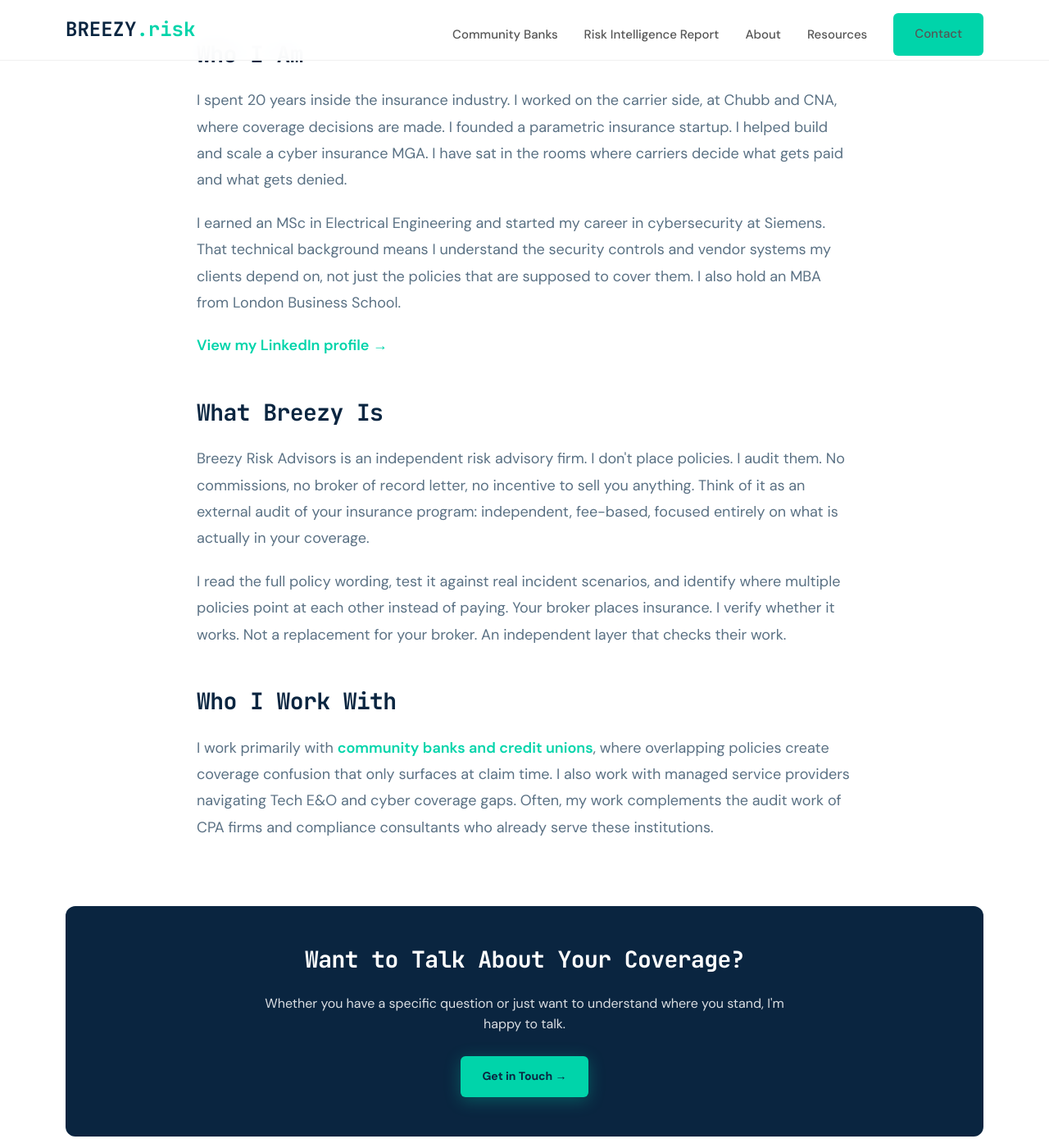
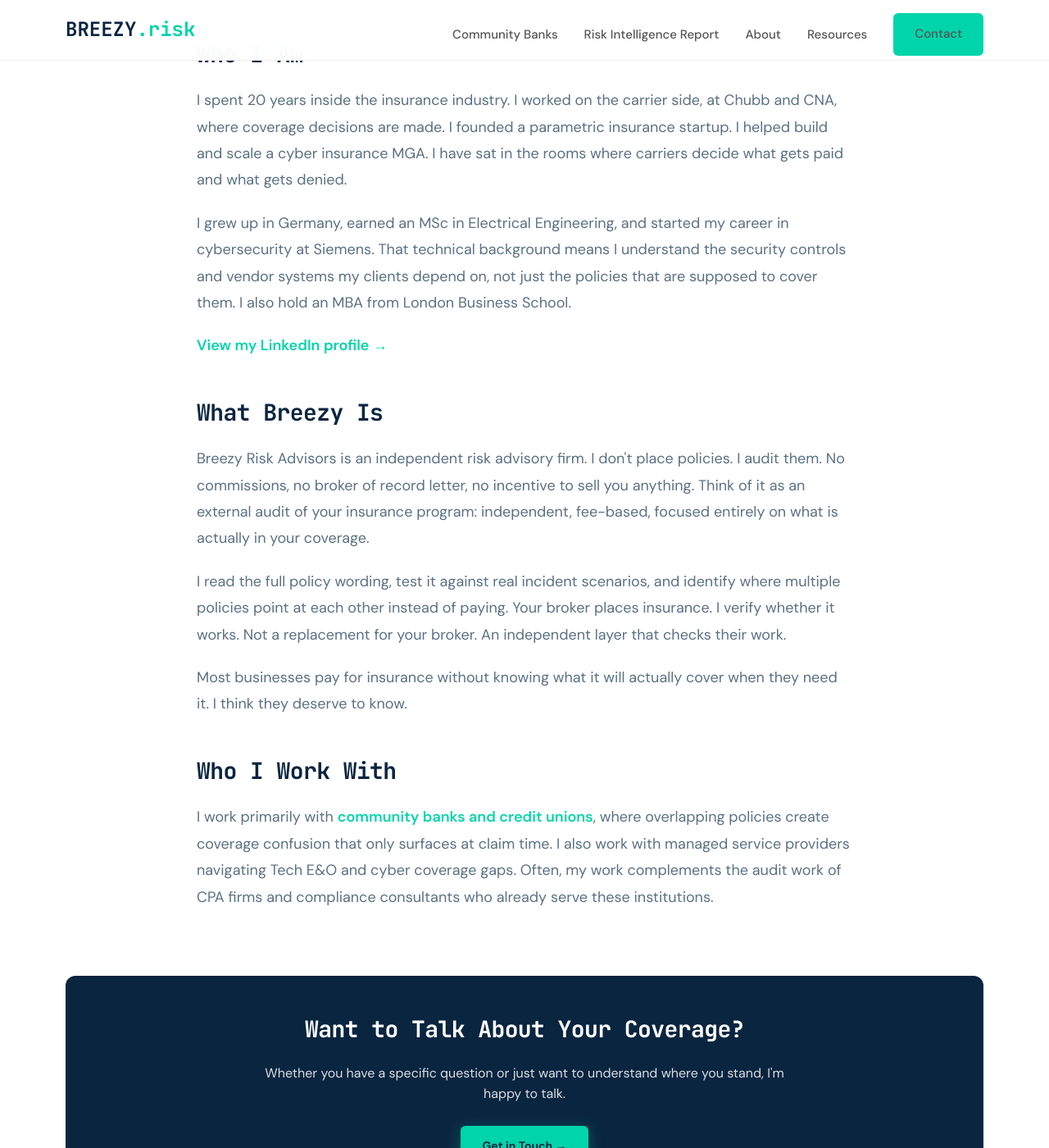
Before and after one commit to joeproe1/breezyins.com, a Jekyll site: the page built from about.html, in a window 1280 px wide and 1400 px high, scrolled down 603 px. Shown: the whole window at 82% size. Built offline with Jekyll 4.4.1, drawn with Linux system fonts in a browser that asks for light colours.

Commit message:
Add Germany origin and belief statement to About page
Co-Authored-By: Claude Opus 4.6 <noreply@anthropic.com>

```diff
--- a/about.html
+++ b/about.html
@@ -50,12 +50,13 @@ image: /assets/images/joerg-portrait.jpg
 
             <h2>Who I Am</h2>
             <p>I spent 20 years inside the insurance industry. I worked on the carrier side, at Chubb and CNA, where coverage decisions are made. I founded a parametric insurance startup. I helped build and scale a cyber insurance MGA. I have sat in the rooms where carriers decide what gets paid and what gets denied.</p>
-            <p>I earned an MSc in Electrical Engineering and started my career in cybersecurity at Siemens. That technical background means I understand the security controls and vendor systems my clients depend on, not just the policies that are supposed to cover them. I also hold an MBA from London Business School.</p>
+            <p>I grew up in Germany, earned an MSc in Electrical Engineering, and started my career in cybersecurity at Siemens. That technical background means I understand the security controls and vendor systems my clients depend on, not just the policies that are supposed to cover them. I also hold an MBA from London Business School.</p>
             <p><a href="https://www.linkedin.com/in/joergproeve/" target="_blank" rel="noopener">View my LinkedIn profile &rarr;</a></p>
 
             <h2>What Breezy Is</h2>
             <p>Breezy Risk Advisors is an independent risk advisory firm. I don't place policies. I audit them. No commissions, no broker of record letter, no incentive to sell you anything. Think of it as an external audit of your insurance program: independent, fee-based, focused entirely on what is actually in your coverage.</p>
             <p>I read the full policy wording, test it against real incident scenarios, and identify where multiple policies point at each other instead of paying. Your broker places insurance. I verify whether it works. Not a replacement for your broker. An independent layer that checks their work.</p>
+            <p>Most businesses pay for insurance without knowing what it will actually cover when they need it. I think they deserve to know.</p>
 
             <h2>Who I Work With</h2>
             <p>I work primarily with <a href="{{ '/community-bank-insurance/' | relative_url }}">community banks and credit unions</a>, where overlapping policies create coverage confusion that only surfaces at claim time. I also work with managed service providers navigating Tech E&amp;O and cyber coverage gaps. Often, my work complements the audit work of CPA firms and compliance consultants who already serve these institutions.</p>
```
